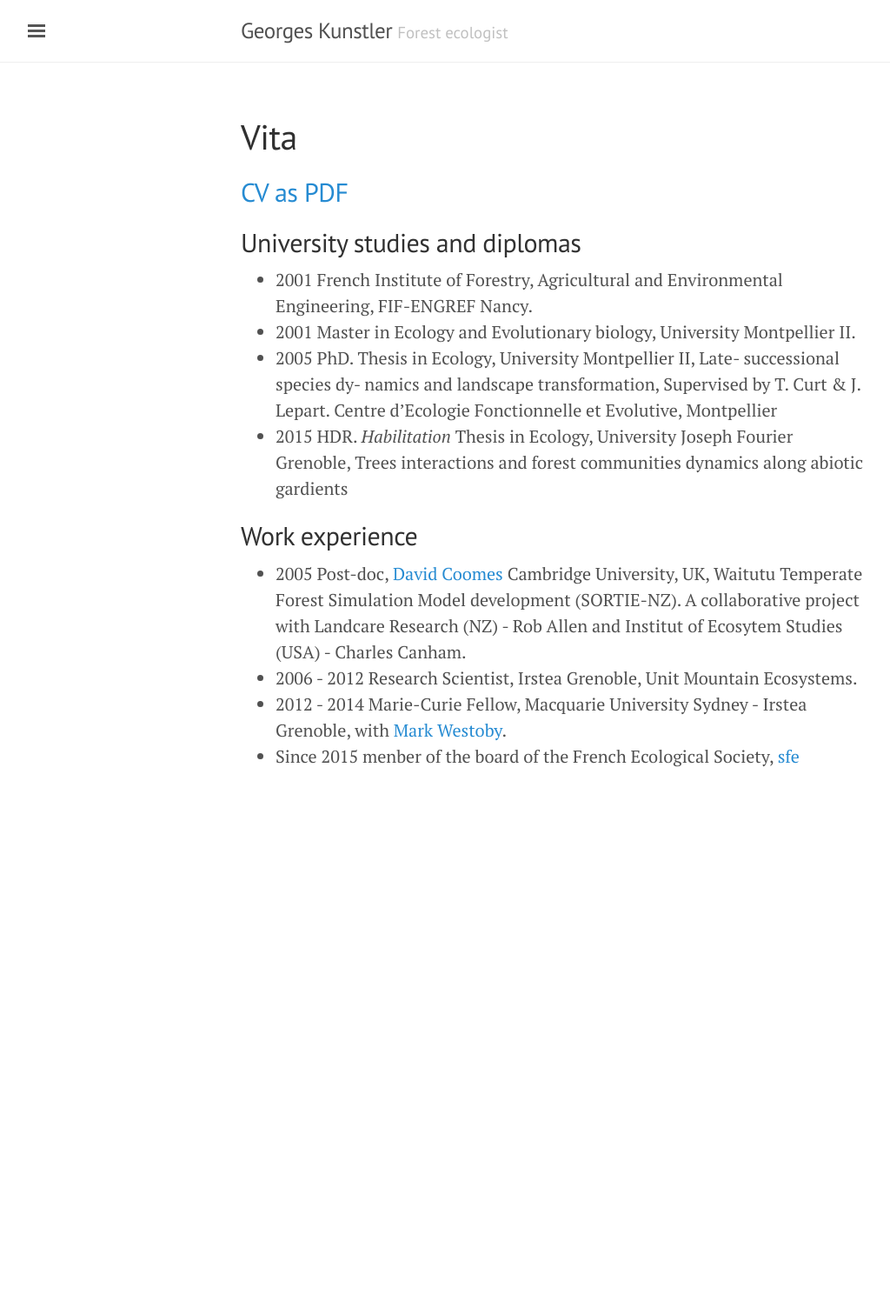
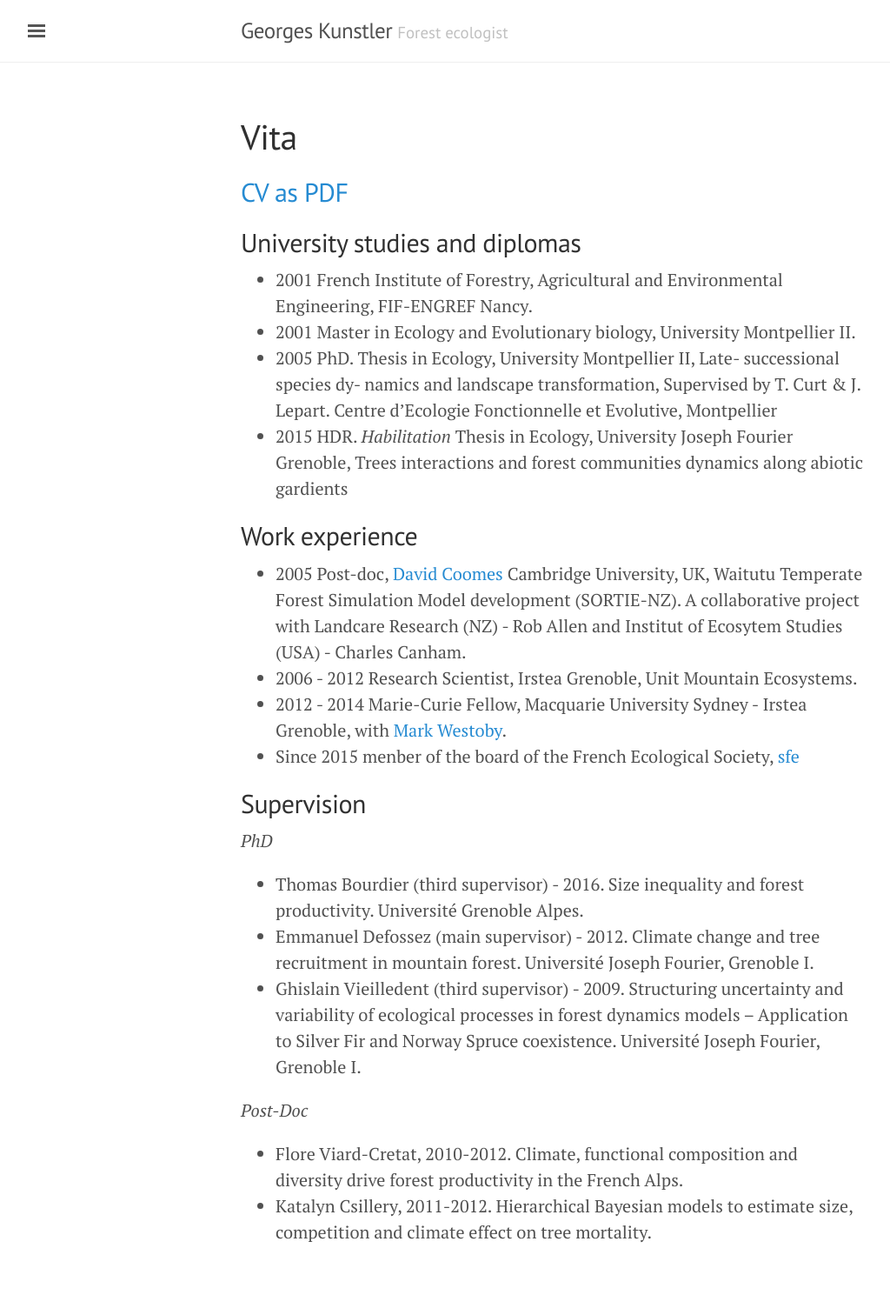
Before and after one commit to kunstler/kunstler.github.io, a Jekyll site: the page built from vita.md, in a window 1280 px wide. Shown: the whole page at 87% size, without its empty margins (3-1027 px from the left). Built offline with Jekyll 4.4.1, drawn with Linux system fonts in a browser that asks for light colours; nearby versions of some CDN libraries; before the commit the page ends 965 px from its top, so only the background shows below that.

```diff
--- a/vita.md
+++ b/vita.md
@@ -29,28 +29,28 @@
   Grenoble, with [Mark Westoby](http://bio.mq.edu.au/research/groups/ecology/westoby/mark.htm).
 * Since 2015 menber of the board of the French Ecological Society, [sfe](https://www.sfecologie.org/)
 
-<!-- Supervision -->
-<!-- ---------- -->
+Supervision
+----------
 
-<!-- *PhD* -->
+*PhD*
 
-<!-- * Thomas Bourdier (third supervisor) - 2016. Size -->
-<!--   inequality and forest productivity. Université Grenoble Alpes. -->
-<!-- * Emmanuel Defossez (main supervisor) - 2012. Climate change and -->
-<!--   tree recruitment in mountain forest. Université Joseph Fourier, -->
-<!--   Grenoble I. -->
-<!-- * Ghislain Vieilledent (third supervisor) - 2009. Structuring -->
-<!--   uncertainty and variability of ecological processes in forest -->
-<!--   dynamics models – Application to Silver Fir and Norway Spruce -->
-<!--   coexistence. Université Joseph Fourier, -->
-<!--   Grenoble I. -->
+* Thomas Bourdier (third supervisor) - 2016. Size
+  inequality and forest productivity. Université Grenoble Alpes.
+* Emmanuel Defossez (main supervisor) - 2012. Climate change and
+  tree recruitment in mountain forest. Université Joseph Fourier,
+  Grenoble I.
+* Ghislain Vieilledent (third supervisor) - 2009. Structuring
+  uncertainty and variability of ecological processes in forest
+  dynamics models – Application to Silver Fir and Norway Spruce
+  coexistence. Université Joseph Fourier,
+  Grenoble I.
 
 
-<!-- *Post-Doc* -->
+*Post-Doc*
 
-<!-- * Flore Viard-Cretat, 2010-2012. Climate, functional composition and diversity drive forest productivity in the French Alps. -->
-<!-- * Katalyn Csillery, 2011-2012. Hierarchical Bayesian -->
-<!--   models to estimate size, competition and climate effect on tree mortality. -->
+* Flore Viard-Cretat, 2010-2012. Climate, functional composition and diversity drive forest productivity in the French Alps.
+* Katalyn Csillery, 2011-2012. Hierarchical Bayesian
+  models to estimate size, competition and climate effect on tree mortality.
 
 
 <!-- *Master I* -->
```
Also changed, not shown: index.md (+3 -1 lines), 1 other file.
